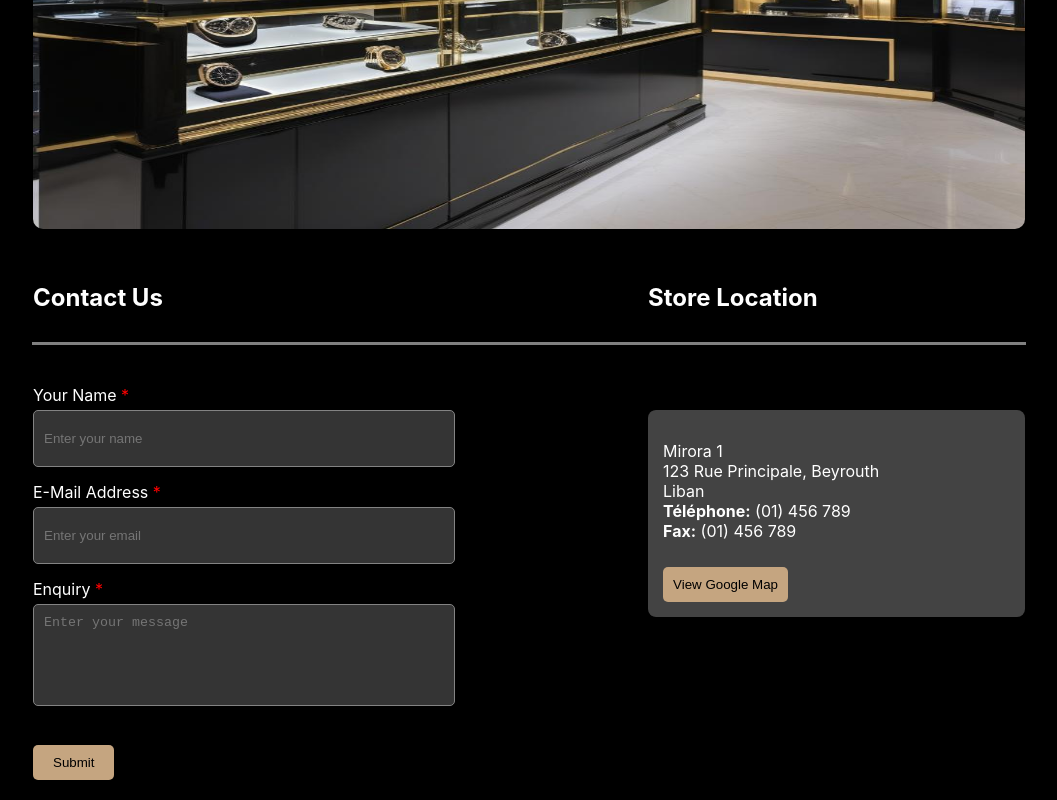
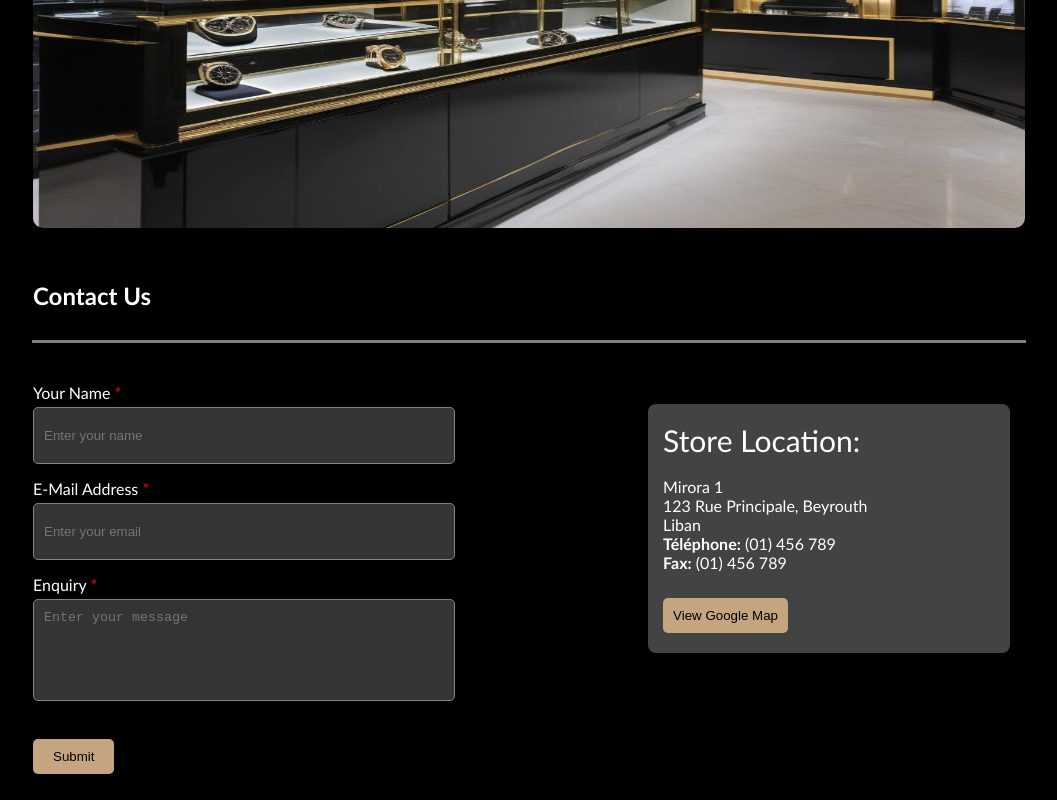
Before and after one commit to elio255/venerisHorology, a React (Create React App) app: page /contact in a window 1280 px wide. Shown: the part 605-1405 px from the top of the page, without its empty margins (111-1168 px from the left). Built offline with nearby package versions, Linux system fonts and the light colour scheme.

Commit message:
changong the font and fixing the store location

```diff
--- a/src/components/contactUs/contactUs.css
+++ b/src/components/contactUs/contactUs.css
@@ -1,6 +1,7 @@
 /* General styles */
 body {
   background-color: black;
+  font-family:'Trebuchet MS', 'Lucida Sans Unicode', 'Lucida Grande', 'Lucida Sans', Arial, sans-serif;
 }
 
 .container {
@@ -65,8 +66,9 @@ h2 {
   background-color: rgb(67, 67, 67);
   width: 100%;
   height: auto;
-  padding: 15px;
-  margin-top: 7%;
+  padding-top: 2px;
+  padding-left: 15px;
+  margin-top: 6%;
   color: white;
   margin-bottom: 20px;
   border-radius: 8px;
@@ -80,6 +82,7 @@ h2 {
   border-radius: 5px;
   cursor: pointer;
   margin-top: 10px;
+  margin-bottom: 20px;
 }
 
 .googleMapButton:hover {
--- a/src/components/contactUs/contactUs.js
+++ b/src/components/contactUs/contactUs.js
@@ -61,9 +61,9 @@ const ContactUs = () => {
           <h2>Contact Us</h2>
         </div>
 
-        <div className="LocDescontainer">
-          <h2>Store Location</h2>
-        </div>
+
+
+
       </div>
 
       <hr className="dividerLine" />
@@ -112,7 +112,10 @@ const ContactUs = () => {
 
         <div className="LocDescontainer">
           <div className="storeLocDetails">
-          <p>Mirora 1<br />
+            <p><span style={{fontSize:30}}>Store Location:</span>
+            <br />
+            <br />
+          Mirora 1<br />
   123 Rue Principale, Beyrouth<br />
   Liban<br />
   <strong>Téléphone:</strong> (01) 456 789<br />
```
